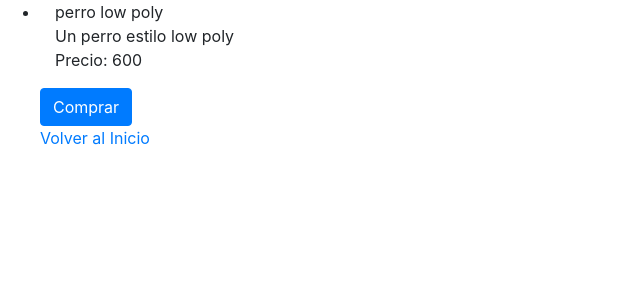
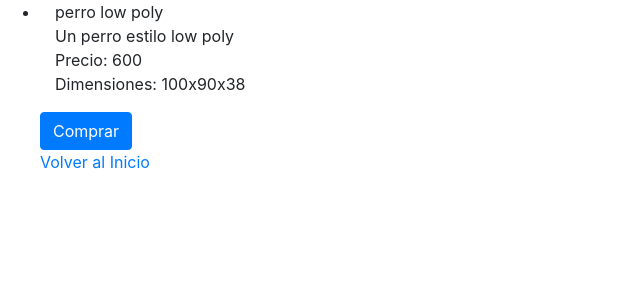
Before and after one commit to idlestark/TPE, a PHP site: page /impresiones/1 in a window 1280 px wide. Shown: the part 56-356 px from the top of the page, without its empty margins (0-640 px from the left). Run offline with PHP 8.4, Linux system fonts and the light colour scheme; data comes from the database, SQL or seed files in the repository.

Commit message:
La pagina cada vez mejor

```diff
--- a/app/models/type-model.php
+++ b/app/models/type-model.php
@@ -31,8 +31,8 @@ class TypeModel{
     function getTypesbyId($id){
         $db = $this->connectDB();
 
-        $query = $db->prepare( "SELECT * FROM tipo WHERE id = '$id'");
-
+        $query = $db->prepare( "SELECT objeto.*, tipo.nombre_tipo as types FROM objeto INNER JOIN tipo ON objeto.tipo_id_fk = tipo.id WHERE tipo_id_fk ='$id'");
+        //"SELECT libros.*, autores.nombre as autor  FROM libros INNER JOIN autores ON libros.id_autores_fk = autores.id_autores WHERE id_autores_fk='$id'"
         $query->execute();
 
         $types = $query->fetchAll(PDO::FETCH_OBJ);
--- a/templates/header.tpl
+++ b/templates/header.tpl
@@ -2,6 +2,7 @@
 <html lang="en">
 <head>
 <base href="{BASE_URL}">
+  <link rel="stylesheet" href="css/style.css">
   <link rel="stylesheet" href="https://stackpath.bootstrapcdn.com/bootstrap/4.4.1/css/bootstrap.min.css" integrity="sha384-Vkoo8x4CGsO3+Hhxv8T/Q5PaXtkKtu6ug5TOeNV6gBiFeWPGFN9MuhOf23Q9Ifjh" crossorigin="anonymous">
 </head>
 <body>
--- a/templates/impressionsDetails.tpl
+++ b/templates/impressionsDetails.tpl
@@ -3,7 +3,7 @@
 <ul>
 {foreach from=$types item=$type}
 
-    <li class='col' >{$type->nombre}<br></a>{$type->descripcion}<br>Precio: {$type->precio}</li>
+    <li class='col' >{$type->nombre}<br></a>{$type->descripcion}<br>Precio: {$type->precio}<br>Dimensiones: {$type->dimensiones}</li>
     <button type="submit" class="btn btn-primary mt-3">Comprar</button>
     <br>
     <a href="{BASE_URL}"> Volver al Inicio </a>
--- a/templates/typesView.tpl
+++ b/templates/typesView.tpl
@@ -1,7 +1,7 @@
 {include 'templates/header.tpl'}
 
 <ul>{foreach $types as $type}
-    <li class='col'>{$type->nombre_tipo}<br>{$type->descripcion}</li>
+    <li class='col'>{$type->types}<br>{$type->nombre}</li>
     <a href='cats/'> Volver a Categorías </a>
 {/foreach}
 </ul>
```
